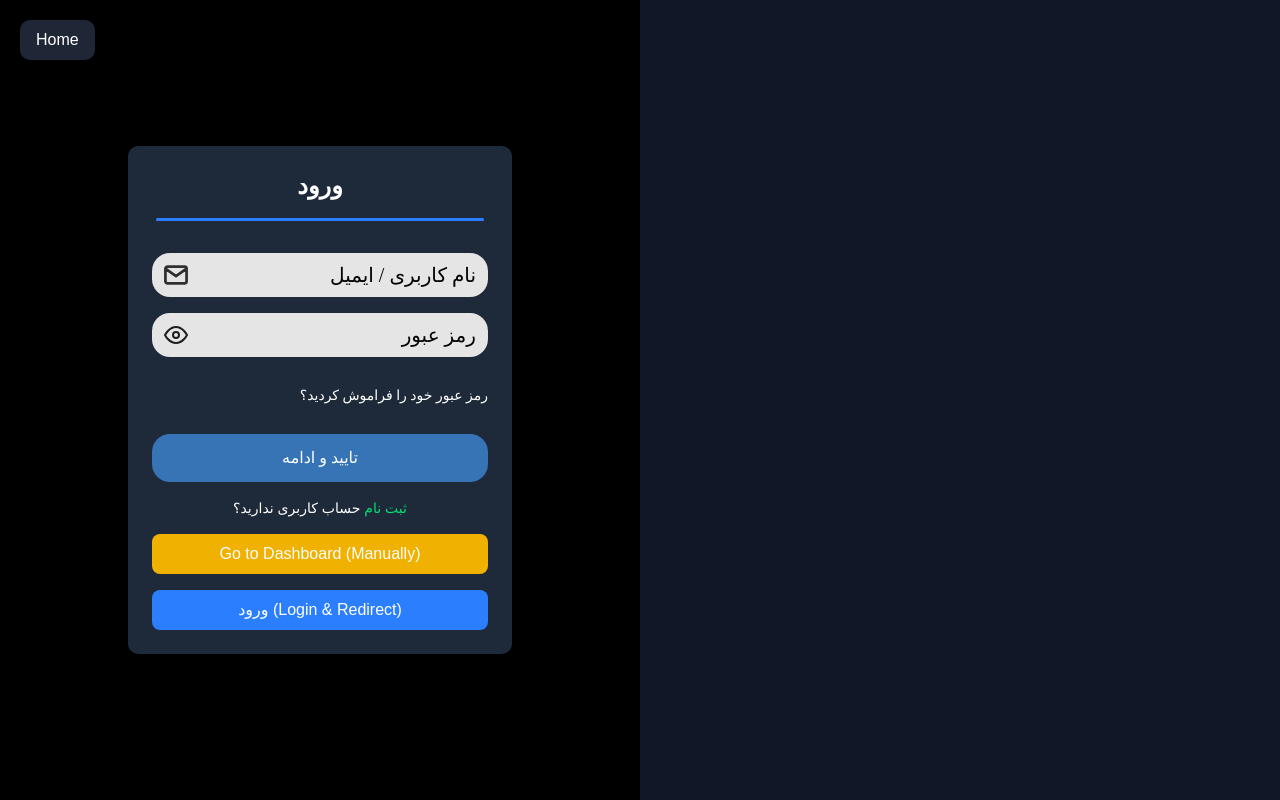
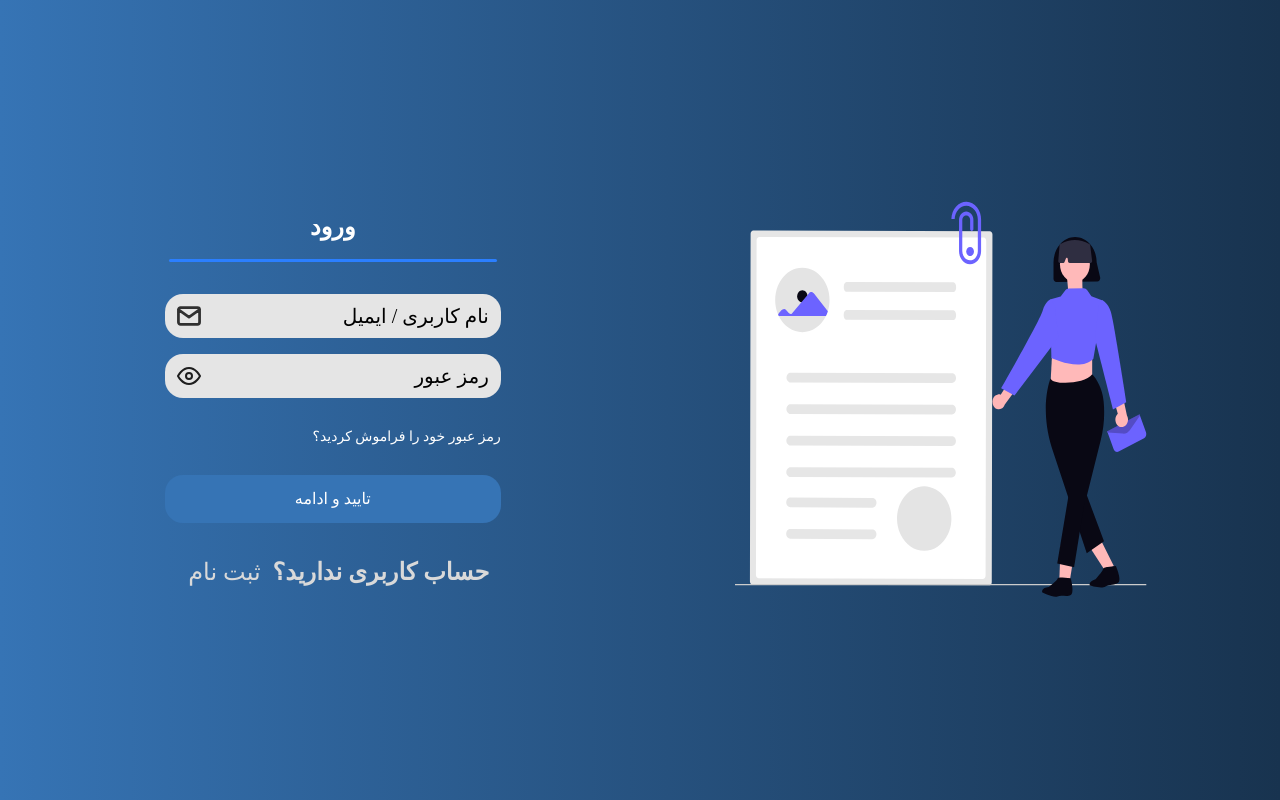
Before and after one commit to NiflheimDevs/FrontEnd, a React (Vite) app in the folder niflheim/: page /auth in a window 1280 px wide. Built offline with nearby package versions, Linux system fonts and the light colour scheme.

Commit message:
fix(auth):modify auth page

```diff
--- a/niflheim/src/pages/Auth.tsx
+++ b/niflheim/src/pages/Auth.tsx
@@ -2,43 +2,64 @@ import React, { useState } from "react";
 import { motion, AnimatePresence } from "framer-motion";
 import { useDispatch } from "react-redux";
 import { useNavigate } from "react-router-dom";
-import { login } from "../store/slices/authSlice"; // Import login action
+import { login } from "../store/slices/authSlice";
 import LoginForm from "./LoginForm";
 import SignupForm from "./SignupForm";
 
 const AuthPage = () => {
   const [isLogin, setIsLogin] = useState(true);
+  const [Bg, setBg] = useState("bg-gradient-to-r from-[#3674B5] to-[#18334F]");
+  const [loginImg, setloginImg] = useState("");
+  const [SignImg, setSignImg] = useState("hidden");
   const dispatch = useDispatch();
   const navigate = useNavigate();
 
   const handleLogin = () => {
-    dispatch(login()); // Simulate login
-    navigate("/dashboard"); // Redirect to dashboard after login
+    dispatch(login());
+    navigate("/dashboard");
+  };
+
+
+  const handleSignupClick = () => {
+    setIsLogin(false);
+    setBg("bg-gradient-to-l from-[#3A7D44] to-[#172533]");
+    setSignImg("");
+    setloginImg("hidden");
+  };
+
+  const handleLoginClick = () => {
+    setIsLogin(true);
+    setBg("bg-gradient-to-r from-[#18334F] to-[#3674B5]");
+    setSignImg("hidden");
+    setloginImg("");
   };
 
   return (
-    <div className="flex h-screen w-full bg-gray-900 text-white relative overflow-hidden">
+    <div className="flex h-screen w-full text-white relative overflow-hidden">
       {/* Dark Background Section */}
       <motion.div
         initial={{ x: 0 }}
         animate={{ x: isLogin ? "0%" : "100%" }}
         transition={{ duration: 0.6, ease: "easeInOut" }}
-        className="w-1/2 h-full bg-black absolute top-0"
+        className="w-1/2 h-full absolute top-0"
       ></motion.div>
 
-      {/* Home Button */}
-      <button
-        onClick={() => navigate("/")}
-        className="absolute top-5 left-5 bg-[#1f2737] px-4 py-2 rounded-lg hover:bg-[#364052] transition"
-      >
-        Home
-      </button>
-
       {/* Main Authentication Container */}
-      <div className="flex w-full h-full">
+      <div className={`flex w-full h-full justify-center ${Bg}`}>
         {/* Left Side (Login) */}
-        <div className="w-1/2 flex justify-center items-center relative">
+        <div
+          className={`md:w-48/100 sm:w-full ${!isLogin ? "w-0" : "w-full"} flex justify-center items-center relative`}
+        >
           <AnimatePresence mode="wait">
+            <motion.div
+              key="login"
+              initial={{ opacity: 0, x: -50 }}
+              animate={{ opacity: 1, x: 0 }}
+              exit={{ opacity: 0, x: 50 }}
+              transition={{ duration: 0.6, ease: "easeInOut" }}
+            >
+            <object data="/src/assets/signup.svg" type="image/svg+xml" className={`md:w-[480px] md:h-[590px] sm:w-[300px] sm:h-[450px] w-0 h-0  ${SignImg}`}/>
+            </motion.div>
             {isLogin && (
               <motion.div
                 key="login"
@@ -46,42 +67,37 @@ const AuthPage = () => {
                 animate={{ opacity: 1, x: 0 }}
                 exit={{ opacity: 0, x: 50 }}
                 transition={{ duration: 0.6, ease: "easeInOut" }}
-                className="w-96 p-6 bg-gray-800 rounded-lg shadow-lg"
+                className="w-96 p-6 rounded-lg"
               >
                 <LoginForm />
-                <div className="text-center mt-4 text-sm">
-                  حساب کاربری ندارید؟
+                <div className="text-center md:w-full sm:w-8/10 text-[#D9D9D9] font-[vazirmatn] mt-8 text-[24px] font-bold text-sm">
                   <button
-                    onClick={() => setIsLogin(false)}
-                    className="text-green-400 ml-1 hover:underline"
+                    onClick={handleSignupClick}
+                    className="text-[#D9D9D9] cursor-pointer font-[vazirmatn] font-extralight text-[24px] px-3 hover:text-blue-600"
                   >
                     ثبت نام
                   </button>
+                  حساب کاربری ندارید؟
                 </div>
-
-                {/* Redirect to Dashboard Button */}
-                <button
-                  onClick={() => navigate("/dashboard")}
-                  className="w-full bg-yellow-500 py-2 rounded-md hover:bg-yellow-600 transition mt-4"
-                >
-                  Go to Dashboard (Manually)
-                </button>
-
-                {/* Simulated Login Button */}
-                <button
-                  onClick={handleLogin}
-                  className="w-full bg-blue-500 py-2 rounded-md hover:bg-blue-600 transition mt-4"
-                >
-                  ورود (Login & Redirect)
-                </button>
               </motion.div>
             )}
           </AnimatePresence>
         </div>
 
         {/* Right Side (Signup) */}
-        <div className="w-1/2 flex justify-center items-center relative">
+        <div
+          className={`md:w-48/100 sm:w-full ${isLogin ? "w-0" : "w-full"} flex justify-center items-center relative`}
+        >
           <AnimatePresence mode="wait">
+            <motion.div
+              key="signup"
+              initial={{ opacity: 0, x: 50 }}
+              animate={{ opacity: 1, x: 0 }}
+              exit={{ opacity: 0, x: -50 }}
+              transition={{ duration: 0.6, ease: "easeInOut" }}
+            >
+              <object data="/src/assets/login.svg" type="image/svg+xml" className={`md:w-[425px] md:h-[590px] sm:w-[300px] sm:h-[450px] w-0 h-0  ${loginImg}`}/>
+            </motion.div>
             {!isLogin && (
               <motion.div
                 key="signup"
@@ -89,26 +105,18 @@ const AuthPage = () => {
                 animate={{ opacity: 1, x: 0 }}
                 exit={{ opacity: 0, x: -50 }}
                 transition={{ duration: 0.6, ease: "easeInOut" }}
-                className="w-96 p-6 bg-gray-800 rounded-lg shadow-lg"
+                className="w-96 p-6 rounded-lg"
               >
                 <SignupForm />
-                <div className="text-center mt-4 text-sm">
-                  حساب کاربری دارید؟
+                <div className="text-center md:w-full sm:w-8/10 text-[#D9D9D9] font-[vazirmatn] mt-8 text-[24px] font-bold text-sm">
                   <button
-                    onClick={() => setIsLogin(true)}
-                    className="text-blue-400 ml-1 hover:underline"
+                    onClick={handleLoginClick}
+                    className="text-[#D9D9D9] cursor-pointer font-[vazirmatn] font-extralight text-[24px] px-3 hover:text-green-600"
                   >
                     ورود
                   </button>
+                  حساب کاربری دارید؟
                 </div>
-
-                {/* Redirect to Dashboard Button */}
-                <button
-                  onClick={() => navigate("/dashboard")}
-                  className="w-full bg-yellow-500 py-2 rounded-md hover:bg-yellow-600 transition mt-4"
-                >
-                  Go to Dashboard (Manually)
-                </button>
               </motion.div>
             )}
           </AnimatePresence>
--- a/niflheim/src/pages/Login.tsx
+++ /dev/null
@@ -1,118 +0,0 @@
-import React, { useState } from "react";
-import { motion, AnimatePresence } from "framer-motion";
-import { useDispatch } from "react-redux";
-import { useNavigate } from "react-router-dom";
-import { login } from "../store/slices/authSlice";
-import LoginForm from "./LoginForm";
-import SignupForm from "./SignupForm";
-
-const AuthPage = () => {
-  const [isLogin, setIsLogin] = useState(true);
-  const [loginBg, setLoginBg] = useState("#1B1B1B");
-  const [signupBg, setSignupBg] = useState("#3674B5");
-  const dispatch = useDispatch();
-  const navigate = useNavigate();
-
-  const handleLogin = () => {
-    dispatch(login());
-    navigate("/dashboard");
-  };
-
-
-  const handleSignupClick = () => {
-    setIsLogin(false);
-    setLoginBg("#3A7D44");
-    setSignupBg("#1B1B1B");
-  };
-
-  const handleLoginClick = () => {
-    setIsLogin(true);
-    setLoginBg("#1B1B1B");
-    setSignupBg("#3674B5");
-  };
-
-  return (
-    <div className="flex h-screen w-full bg-gray-900 text-white relative overflow-hidden">
-      {/* Dark Background Section */}
-      <motion.div
-        initial={{ x: 0 }}
-        animate={{ x: isLogin ? "0%" : "100%" }}
-        transition={{ duration: 0.6, ease: "easeInOut" }}
-        className="w-1/2 h-full bg-black absolute top-0"
-      ></motion.div>
-
-      {/* Home Button */}
-      <button
-        onClick={() => navigate("/")}
-        className="absolute top-5 left-5 bg-[#1f2737] px-4 py-2 rounded-lg hover:bg-[#364052] transition"
-      >
-        Home
-      </button>
-
-      {/* Main Authentication Container */}
-      <div className="flex w-full h-full">
-        {/* Left Side (Login) */}
-        <div
-          className="md:w-1/2 sm:w-full w-full z-0 flex justify-center bg-[#1B1B1B] items-center relative"
-          style={{ backgroundColor: loginBg }}
-        >
-          <AnimatePresence mode="wait">
-            {isLogin && (
-              <motion.div
-                key="login"
-                initial={{ opacity: 0, x: -50 }}
-                animate={{ opacity: 1, x: 0 }}
-                exit={{ opacity: 0, x: 50 }}
-                transition={{ duration: 0.6, ease: "easeInOut" }}
-                className="w-96 p-6 rounded-lg"
-              >
-                <LoginForm />
-                <div className="text-center font-inter mt-8 text-[24px] font-normal text-sm">
-                  <button
-                    onClick={handleSignupClick}
-                    className="text-[#3674B5] font-inter font-normal text-[24px] px-3 hover:text-blue-600"
-                  >
-                    ثبت نام
-                  </button>
-                  حساب کاربری ندارید؟
-                </div>
-              </motion.div>
-            )}
-          </AnimatePresence>
-        </div>
-
-        {/* Right Side (Signup) */}
-        <div
-          className="md:w-1/2 sm:w-full w-full flex justify-center items-center relative"
-          style={{ backgroundColor: signupBg }}
-        >
-          <AnimatePresence mode="wait">
-            {!isLogin && (
-              <motion.div
-                key="signup"
-                initial={{ opacity: 0, x: 50 }}
-                animate={{ opacity: 1, x: 0 }}
-                exit={{ opacity: 0, x: -50 }}
-                transition={{ duration: 0.6, ease: "easeInOut" }}
-                className="w-96 p-6 rounded-lg"
-              >
-                <SignupForm />
-                <div className="text-center font-inter mt-8 text-[24px] font-normal text-sm">
-                  <button
-                    onClick={handleLoginClick}
-                    className="text-[#3A7D44] font-inter font-normal text-[24px] px-3 hover:text-green-600"
-                  >
-                    ورود
-                  </button>
-                  حساب کاربری دارید؟
-                </div>
-              </motion.div>
-            )}
-          </AnimatePresence>
-        </div>
-      </div>
-    </div>
-  );
-};
-
-export default AuthPage;
```
